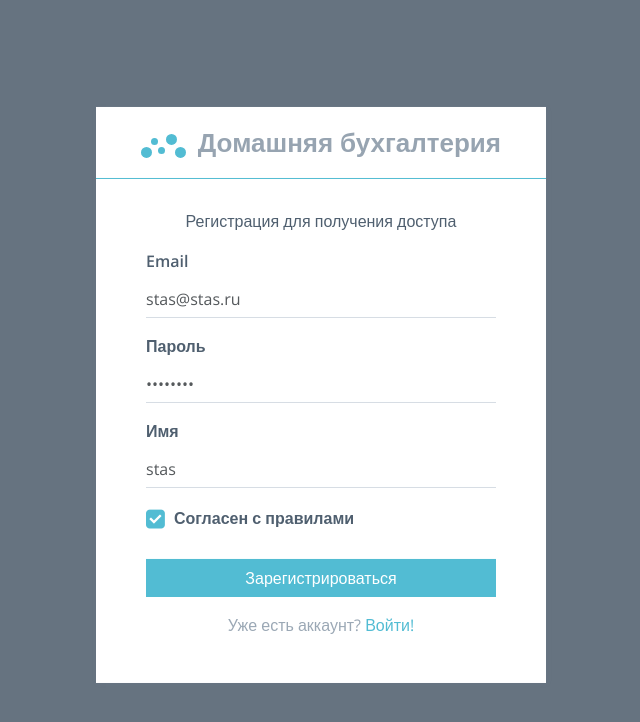
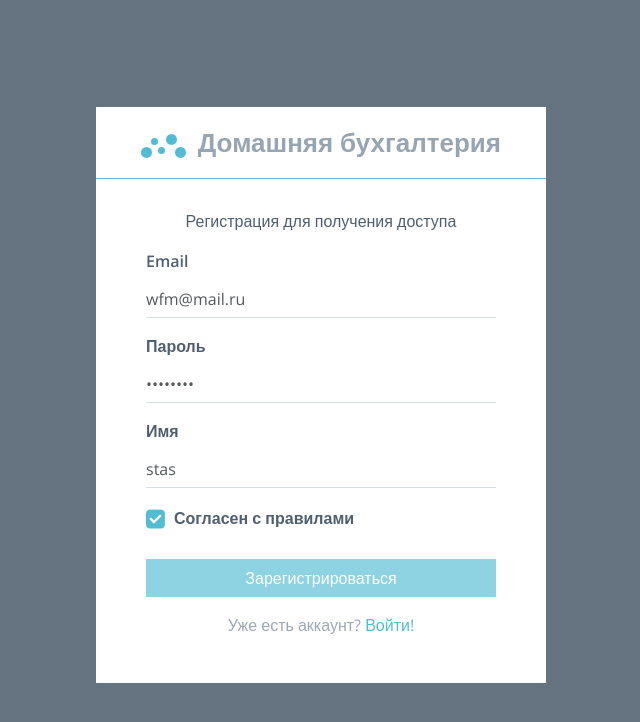
Before and after one commit to kepamuk/mytesting, an Angular app: page /registration in a window 1280 px wide. Shown: the top 722 px of the page, without its empty margins (319-959 px from the left). Built offline with nearby package versions, Linux system fonts and the light colour scheme; data requests are answered from the project's data file.

Commit message:
10_lesson

```diff
--- a/db.json
+++ b/db.json
@@ -7,28 +7,10 @@
       "name": "Администратор"
     },
     {
-      "email": "stas@stas.ru",
+      "email": "wfm@mail.ru",
       "password": "12345678",
       "name": "stas",
       "id": 2
-    },
-    {
-      "email": "stas@stas.ru",
-      "password": "12345678",
-      "name": "stas",
-      "id": 3
-    },
-    {
-      "email": "stas@stas.ru",
-      "password": "12345678",
-      "name": "stas",
-      "id": 4
-    },
-    {
-      "email": "stas@stas.ru",
-      "password": "12345678",
-      "name": "stas",
-      "id": 5
     }
   ],
   "bill": {
--- a/src/app/auth/registration/registration.component.html
+++ b/src/app/auth/registration/registration.component.html
@@ -17,6 +17,8 @@
             class="form-help-text">Email required</span>
       <span *ngIf="form.get('email')['errors']['email']"
             class="form-help-text">Email not valid</span>
+      <span *ngIf="form.get('email')['errors']['forbiddenEmail']"
+            class="form-help-text">Email exists</span>
     </div>
   </div>
   <div class="form-group"
@@ -65,7 +67,8 @@
   <div class="form-group">
     <button type="submit"
             class="btn btn-block btn-primary"
-            [disabled]="form.invalid">Зарегистрироваться
+            [disabled]="form.invalid"
+    >Зарегистрироваться
     </button>
   </div>
   <div class="form-group">
--- a/src/app/auth/registration/registration.component.ts
+++ b/src/app/auth/registration/registration.component.ts
@@ -3,6 +3,8 @@ import {FormControl, FormGroup, Validators} from '@angular/forms';
 import {User} from '../../shared/model/user.model';
 import {UsersService} from '../../shared/services/users.service';
 import {Router} from '@angular/router';
+import {promise} from 'selenium-webdriver';
+import {reject} from 'q';
 
 @Component({
   selector: 'app-registration',
@@ -19,7 +21,7 @@ export class RegistrationComponent implements OnInit {
 
   ngOnInit() {
     this.form = new FormGroup({
-      'email': new FormControl('stas@stas.ru', [Validators.required, Validators.email]),
+      'email': new FormControl('wfm@mail.ru', [Validators.required, Validators.email], this.forbiddenEmail.bind(this)),
       'password': new FormControl('12345678', [Validators.required, Validators.minLength(6)]),
       'name': new FormControl('stas', [Validators.required]),
       'agree': new FormControl(true, [Validators.requiredTrue])
@@ -40,4 +42,17 @@ export class RegistrationComponent implements OnInit {
       });
   }
 
+  forbiddenEmail(control: FormControl): Promise<any> {
+    return new Promise((resolve, reject) => {
+      this.usersService.getUserByEmail(control.value)
+        .subscribe((user: User) => {
+          if (user) {
+            resolve({forbiddenEmail: true});
+          } else {
+            resolve(null);
+          }
+        });
+    });
+  }
+
 }
```
